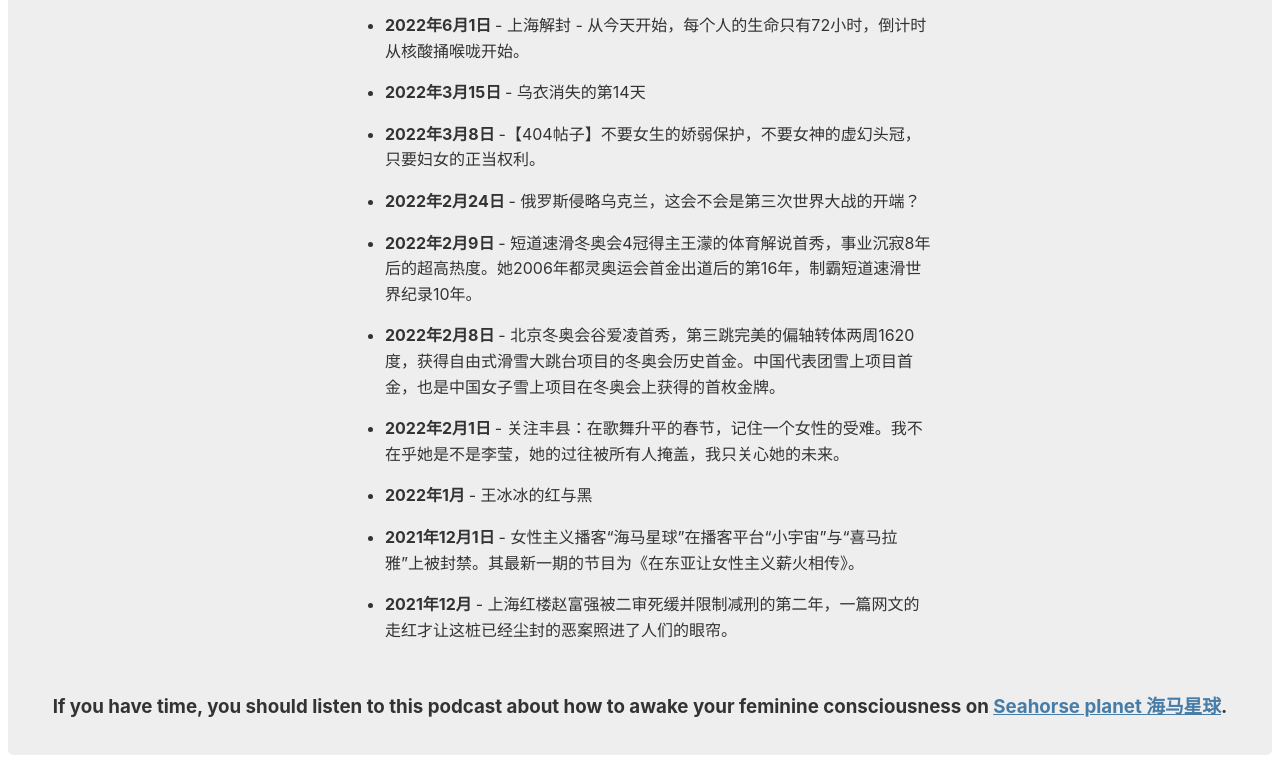
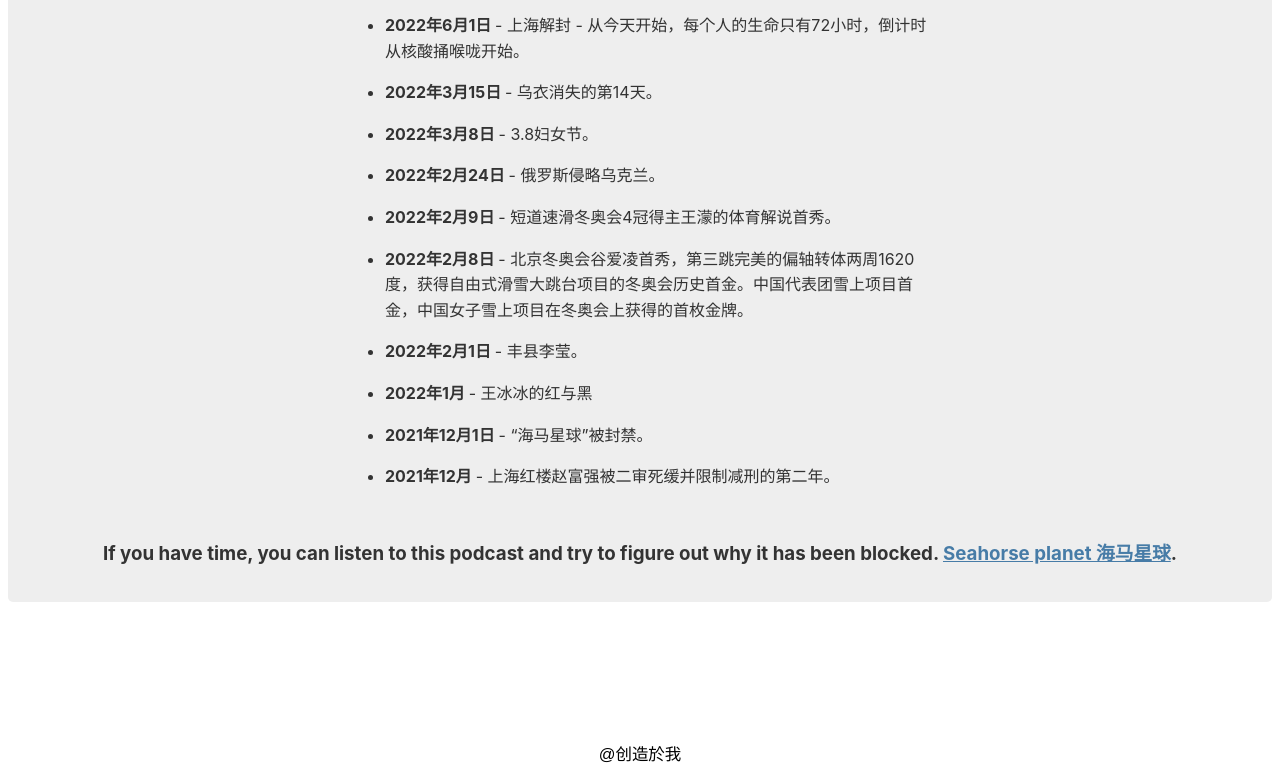
Before and after one commit to IqyGod/Event-y2022, a plain HTML site: page index.html in a window 1280 px wide. Shown: the part 902-1671 px from the top of the page. Drawn offline with Linux system fonts and the light colour scheme.

Commit message:
Add files via upload

```diff
--- a/index.html
+++ b/index.html
@@ -15,8 +15,7 @@
     <figcaption id="img-caption">
       There are many negative voice from outside, but we won't step back and we shall stand.
     <br>
-      而且我好喜欢节目里那些千姿百态充满生命力的女性啊！
-      我们是未来！
+      是未来！
     </figcaption>
   </figure>
    <section id="tribute-info">
@@ -36,28 +35,28 @@
       </li>
       <li><strong>2022年6月1日 </strong> - 上海解封 - 从今天开始，每个人的生命只有72小时，倒计时从核酸捅喉咙开始。
       </li>
-      <li><strong>2022年3月15日 </strong> - 乌衣消失的第14天
+      <li><strong>2022年3月15日 </strong> - 乌衣消失的第14天。
       </li>
-      <li><strong>2022年3月8日 </strong> -【404帖子】不要女生的娇弱保护，不要女神的虚幻头冠，只要妇女的正当权利。
+      <li><strong>2022年3月8日 </strong> - 3.8妇女节。
       </li>
-      <li><strong>2022年2月24日 </strong> - 俄罗斯侵略乌克兰，这会不会是第三次世界大战的开端？
+      <li><strong>2022年2月24日 </strong> - 俄罗斯侵略乌克兰。
       </li>
-      <li><strong>2022年2月9日 </strong> - 短道速滑冬奥会4冠得主王濛的体育解说首秀，事业沉寂8年后的超高热度。她2006年都灵奥运会首金出道后的第16年，制霸短道速滑世界纪录10年。
+      <li><strong>2022年2月9日 </strong> - 短道速滑冬奥会4冠得主王濛的体育解说首秀。
       </li>
-      <li><strong>2022年2月8日 </strong> - 北京冬奥会谷爱凌首秀，第三跳完美的偏轴转体两周1620度，获得自由式滑雪大跳台项目的冬奥会历史首金。中国代表团雪上项目首金，也是中国女子雪上项目在冬奥会上获得的首枚金牌。
+      <li><strong>2022年2月8日 </strong> - 北京冬奥会谷爱凌首秀，第三跳完美的偏轴转体两周1620度，获得自由式滑雪大跳台项目的冬奥会历史首金。中国代表团雪上项目首金，中国女子雪上项目在冬奥会上获得的首枚金牌。
       </li>
-      <li><strong>2022年2月1日 </strong> - 关注丰县：在歌舞升平的春节，记住一个女性的受难。我不在乎她是不是李莹，她的过往被所有人掩盖，我只关心她的未来。
+      <li><strong>2022年2月1日 </strong> - 丰县李莹。
       </li>
       <li><strong>2022年1月 </strong> - 王冰冰的红与黑
       </li>
-      <li><strong>2021年12月1日 </strong> - 女性主义播客“海马星球”在播客平台“小宇宙”与“喜马拉雅”上被封禁。其最新一期的节目为《在东亚让女性主义薪火相传》。
+      <li><strong>2021年12月1日 </strong> - “海马星球”被封禁。
       </li>
-      <li><strong>2021年12月 </strong> - 上海红楼赵富强被二审死缓并限制减刑的第二年，一篇网文的走红才让这桩已经尘封的恶案照进了人们的眼帘。
+      <li><strong>2021年12月 </strong> - 上海红楼赵富强被二审死缓并限制减刑的第二年。
       </li>
    </ul>
 
  <h3>
-      If you have time, you should listen to this podcast about how to awake your feminine consciousness on
+      If you have time, you can listen to this podcast and try to figure out why it has been blocked.
       <a id="tribute-link" href="https://seahorseplanet.net/" target="_blank">Seahorse planet 海马星球</a
       >.
     </h3>
```
